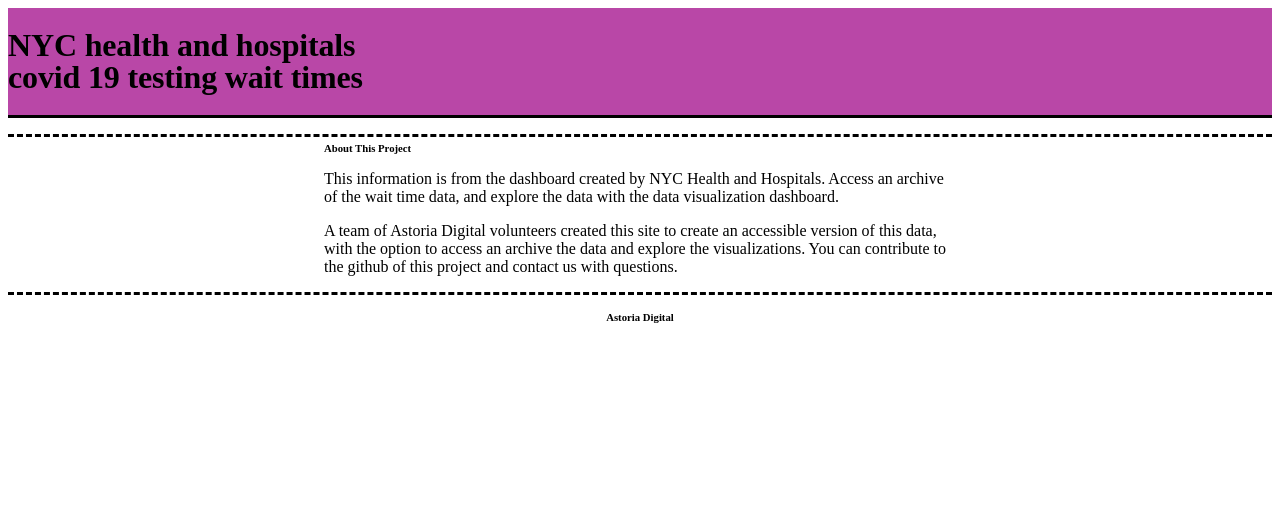
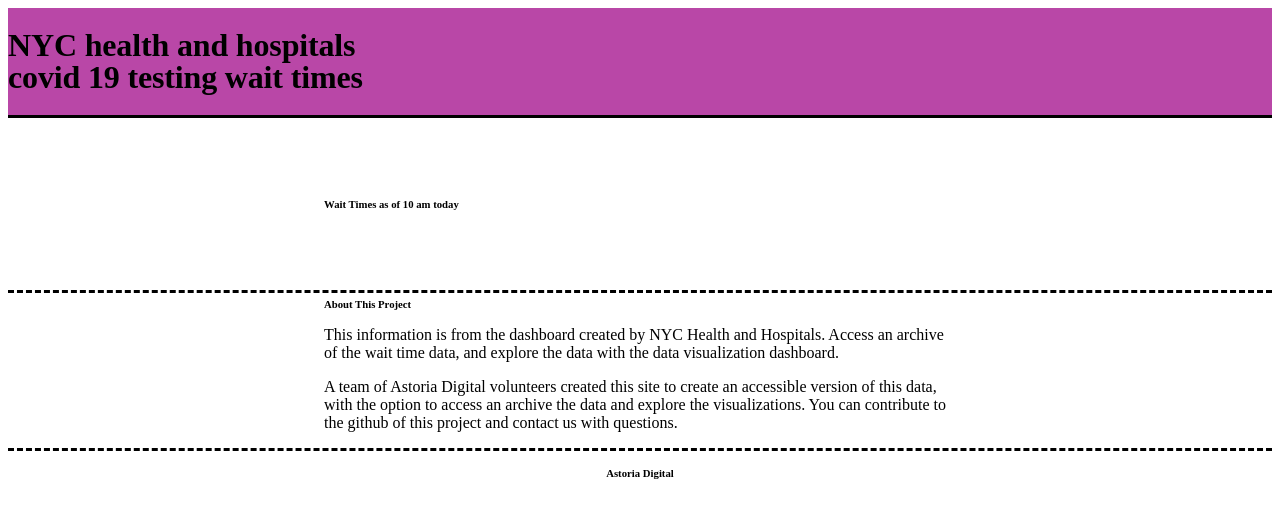
Before and after one commit to azlyth/covid-19-dashboard, a React (Create React App) app: page / in a window 1280 px wide. Shown: the top 518 px of the page. Built offline with nearby package versions, Linux system fonts and the light colour scheme; a web font is replaced by a local one.

Commit message:
Add barebones WaitTimes component

```diff
--- a/src/App.js
+++ b/src/App.js
@@ -4,11 +4,13 @@
 import About from './components/About';
 import Header from './components/Header';
 import Footer from './components/Footer';
+import WaitTimes from './components/WaitTimes';
 
 function App() {
   return (
     <div>
       <Header />
+      <WaitTimes />
       <About />
       <Footer />
     </div>
--- /dev/null
+++ b/src/components/WaitTimes.css
@@ -0,0 +1,18 @@
+.waitTimeSection {
+  margin: 5em 0;
+}
+
+.waitTimeContainer {
+  width: 50%;
+  margin: auto;
+}
+
+@media screen and (max-width: 500px){
+  .waitTimeContainer {
+    width: 85%;
+  }
+}
+
+.waitTimeContainer h6 {
+  margin: 0.5em 0;
+}
--- /dev/null
+++ b/src/components/WaitTimes.js
@@ -0,0 +1,25 @@
+import React from 'react';
+import './WaitTimes.css';
+
+class WaitTimes extends React.Component {
+  constructor(props) {
+    super(props)
+    // TODO: Set date and time from data
+    this.state = {
+      date: 'today',
+      time: '10 am'
+    };
+  }
+
+  render() {
+    return(
+      <section className='waitTimeSection'>
+        <div className='waitTimeContainer'>
+          <h6>Wait Times as of {this.state.time} {this.state.date}</h6>
+        </div>
+      </section>
+    );
+  }
+}
+
+export default WaitTimes;
```
